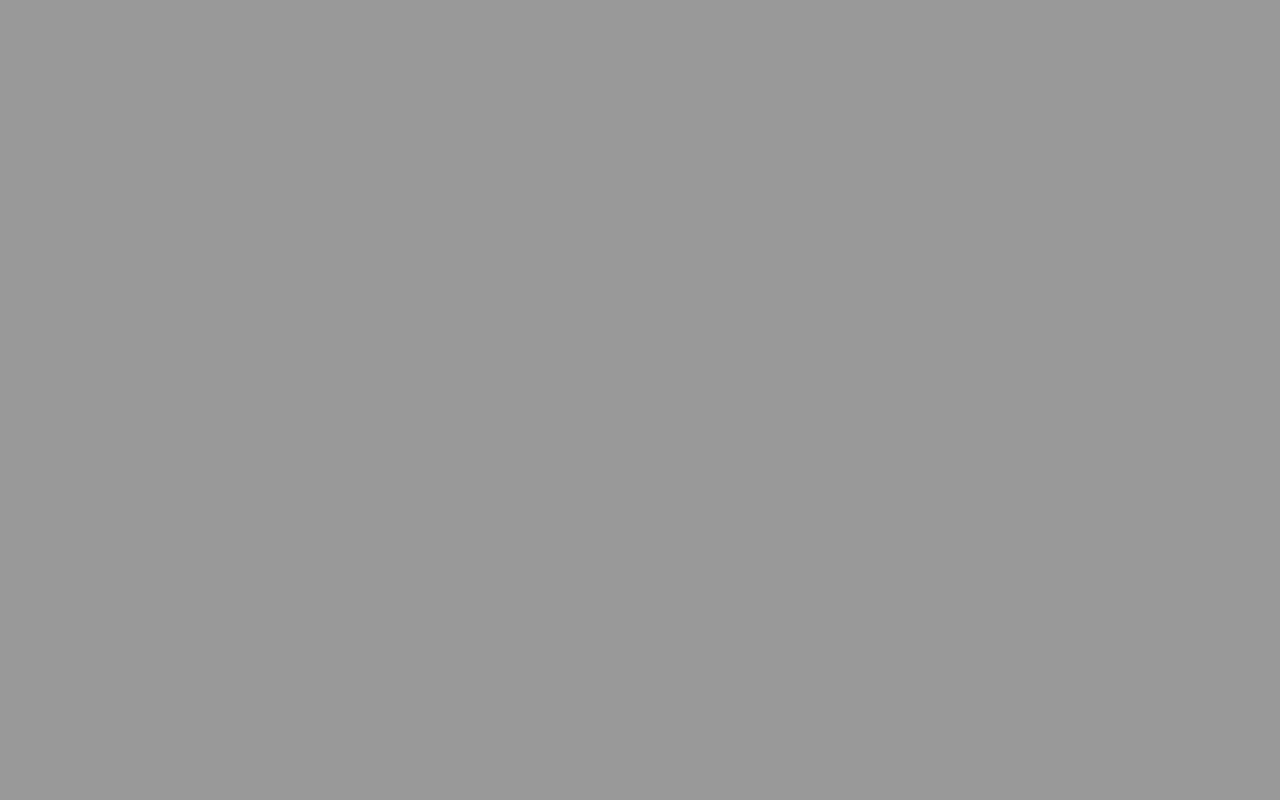
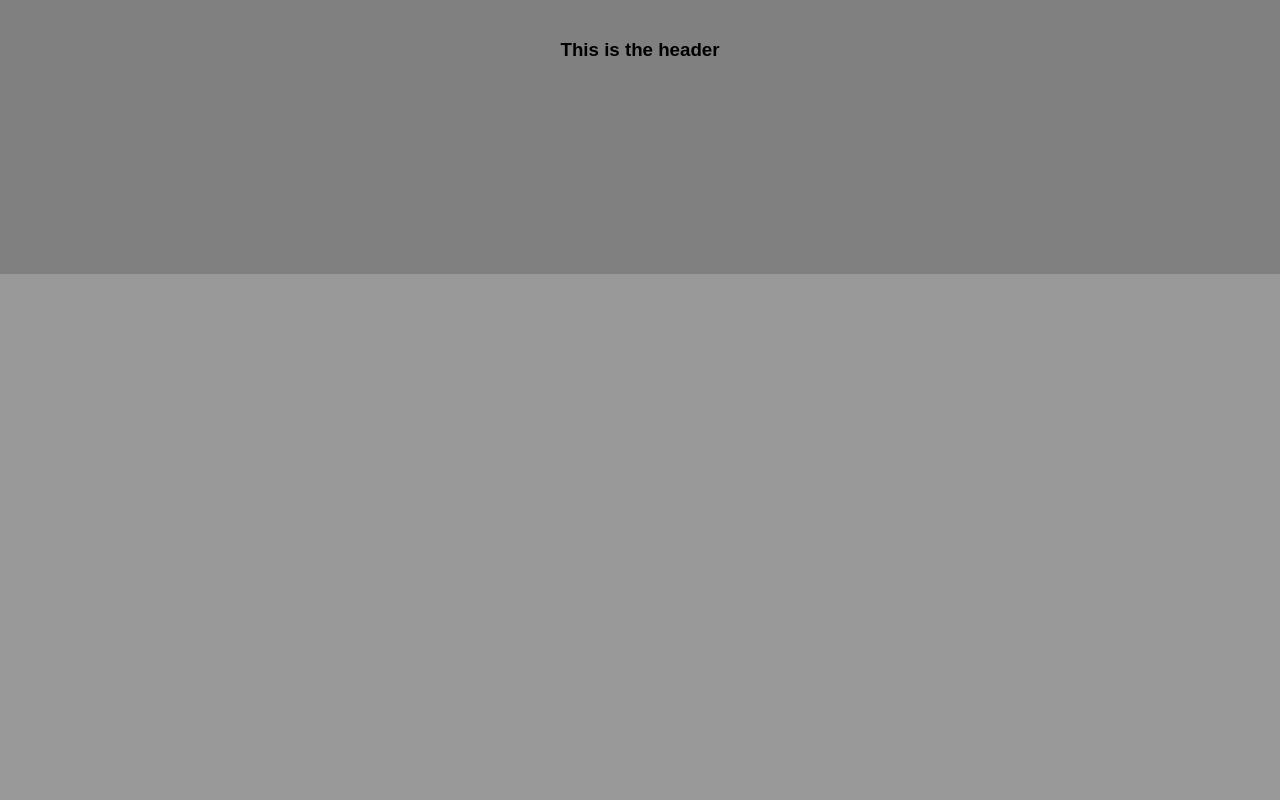
Before and after one commit to ValiNiculae/Snapper, a plain HTML site: page index.html in a window 1280 px wide. Shown: the top 800 px of the page. Drawn offline with nearby package versions, Linux system fonts and the light colour scheme.

Commit message:
some updates

```diff
--- a/css/main.css
+++ b/css/main.css
@@ -1,5 +1,12 @@
 body{
     background: #eee;
+}
+
+header{
+    height: 234px;
+    background: grey;
+    text-align: center;
+    padding: 20px;
 }
 
 #section1{
@@ -25,4 +32,11 @@ body{
 #section5{
     background: blue;
     height: 1500px;
+}\
+
+footer{
+    height: 400px;
+    background: grey;
+    padding: 20px;
+    text-align: center;
 }
--- a/index.html
+++ b/index.html
@@ -16,6 +16,9 @@
         <link rel="stylesheet" href="css/main.css">
     </head>
     <body>
+        <header>
+            <h3>This is the header</h3>
+        </header>
 
         <div id="section1" class="special"></div>
         <div id="section2" class="special"></div>
@@ -23,6 +26,10 @@
         <div id="section4" class="special"></div>
         <div id="section5" class="special"></div>
 
+        <header>
+            <h3>This is the footer</h3>
+        </header>
+
         <script src="//ajax.googleapis.com/ajax/libs/jquery/1.10.2/jquery.min.js"></script>
         <script src="js/main.js"></script>
     </body>
--- a/js/main.js
+++ b/js/main.js
@@ -37,27 +37,25 @@
             var self = this;
             var windowHeight = $(window).height();
 
-            console.log(self.currentSection);
-
+            console.log(self.scrolling);
 
             if(direction == 'down'){
-                if( self.currentScrollPos + windowHeight - self.offset > self.coordObj[self.currentSection].scrollPos + self.coordObj[self.currentSection].height ){
+                if( self.currentScrollPos + windowHeight - self.offset > self.coordObj[self.currentSection].scrollPos + self.coordObj[self.currentSection].height && self.currentSection != $(self.section).length - 1 ){
                     self.currentSection = ( self.currentSection + 1 < $(self.section).length ) ? self.currentSection + 1 : self.currentSection; // 0 index
-
                     snapper.disableScroll();
 
-                    $('html, body').animate({
+                    $('html').animate({
                         scrollTop: self.coordObj[self.currentSection].scrollPos
                     }, 2000, function(){
                         self.enableScroll();
                     });
                 }
             }else{
-                if( self.currentScrollPos - self.offset < self.coordObj[self.currentSection].scrollPos ){
+                if( self.currentScrollPos - self.offset < self.coordObj[self.currentSection].scrollPos && self.currentSection != 0 ){
                     self.currentSection = ( self.currentSection - 1 >= 0 ) ? self.currentSection - 1 : self.currentSection; // 0 index
                     snapper.disableScroll();
 
-                    $('html, body').animate({
+                    $('html').animate({
                         scrollTop: self.coordObj[self.currentSection].scrollPos
                     }, 2000, function(){
                         self.enableScroll();
@@ -72,19 +70,17 @@
 
             if( self.scrolling == false){
                 if( self.lastScrollPos > self.currentScrollPos){
-                    // console.log('scrolling up');
                     self.snap('up');
                 }else{
-                    // console.log('scrolling down');
                     self.snap('down');
                 }
             }
-
 
             self.lastScrollPos = self.currentScrollPos;
         },
 
         disableScroll: function(){
+            var self = this;
             $(document).on('mousewheel DOMMouseScroll', function(event) {
                 event.preventDefault();
                 event.stopPropagation();
@@ -94,6 +90,7 @@
         },
 
         enableScroll: function(){
+            var self = this;
             $(document).off();
             self.scrolling = false;
         }
```
